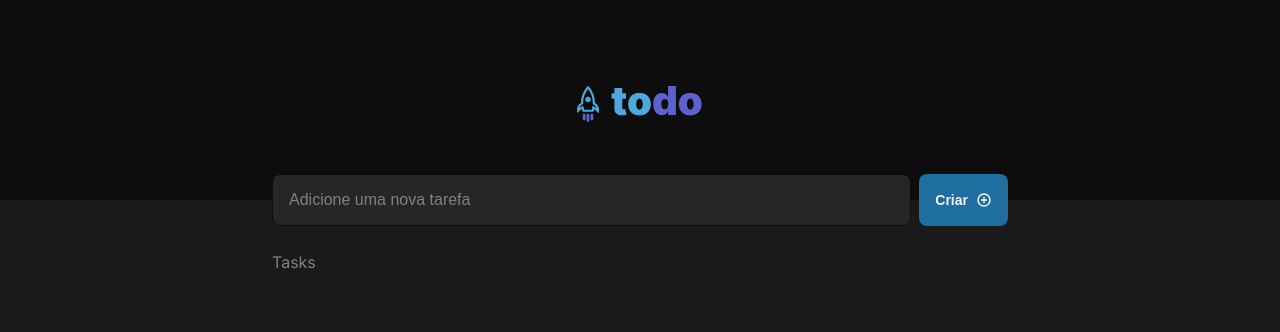
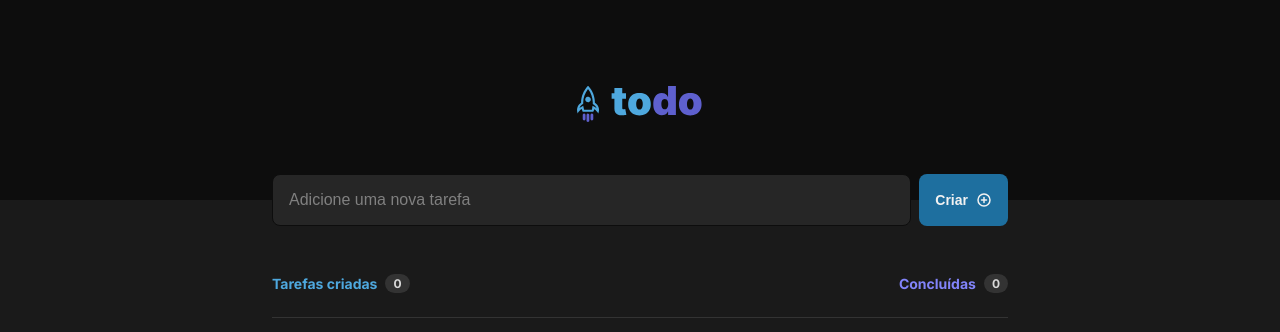
Before and after one commit to MarlonChi/todolist-ignite-react, a React (Vite) app: page / in a window 1280 px wide. Shown: the top 332 px of the page. Built offline with nearby package versions, Linux system fonts and the light colour scheme.

Commit message:
feat: list header and empty list component

```diff
--- a/src/Pages/Home/index.tsx
+++ b/src/Pages/Home/index.tsx
@@ -1,11 +1,11 @@
 import { Header } from "../../components/Header";
-import { List } from "../../components/List";
+import { TaskList } from "../../components/List";
 
 export function Home() {
   return (
     <>
       <Header />
-      <List />
+      <TaskList />
     </>
   );
 }
--- a/src/components/List/index.tsx
+++ b/src/components/List/index.tsx
@@ -2,11 +2,23 @@ import { NewTaskForm } from "./components/NewTaskForm";
 
 import * as S from "./styles";
 
-export function List() {
+export function TaskList() {
   return (
     <S.ListContainer>
       <NewTaskForm />
-      <div>Tasks</div>
+      <S.TaskListContainer>
+        <S.HeaderList>
+          <S.CreatedTasks>
+            <h4>Tarefas criadas</h4>
+            <span>0</span>
+          </S.CreatedTasks>
+          <S.FinishedTasks>
+            <h4>Concluídas</h4>
+            <span>0</span>
+          </S.FinishedTasks>
+        </S.HeaderList>
+        <S.TasksTable></S.TasksTable>
+      </S.TaskListContainer>
     </S.ListContainer>
   );
 }
--- a/src/components/List/styles.ts
+++ b/src/components/List/styles.ts
@@ -1,7 +1,68 @@
-import styled from "styled-components";
+import styled, { css } from "styled-components";
 
 export const ListContainer = styled.main`
   max-width: 736px;
   width: 100%;
   margin: 0 auto;
 `;
+
+export const TaskListContainer = styled.div`
+  margin-top: 2.2rem;
+`;
+
+export const HeaderList = styled.header`
+  ${({ theme }) => css`
+    padding-bottom: 2.4rem;
+    border-bottom: 1px solid ${theme.colors["gray-400"]};
+
+    display: flex;
+    justify-content: space-between;
+
+    h4 {
+      font-size: 1.4rem;
+      font-style: normal;
+      font-weight: 700;
+    }
+
+    span {
+      padding: 2px 8px;
+      display: flex;
+      justify-content: center;
+      align-items: center;
+      border-radius: 999px;
+      background: ${theme.colors["gray-400"]};
+
+      font-size: 1.2rem;
+      font-style: normal;
+      font-weight: 700;
+      line-height: normal;
+      color: ${theme.colors["gray-200"]};
+    }
+  `}
+`;
+
+export const CreatedTasks = styled.div`
+  ${({ theme }) => css`
+    display: flex;
+    align-items: center;
+    gap: 8px;
+
+    h4 {
+      color: ${theme.colors.blue};
+    }
+  `};
+`;
+
+export const FinishedTasks = styled.div`
+  ${({ theme }) => css`
+    display: flex;
+    align-items: center;
+    gap: 8px;
+
+    h4 {
+      color: ${theme.colors.purple};
+    }
+  `}
+`;
+
+export const TasksTable = styled.div``;
```
Also changed, not shown: src/components/List/components/EmptyTable/index.tsx (added, +13 -0 lines), src/components/List/components/EmptyTable/styles.ts (added, +23 -0 lines).
